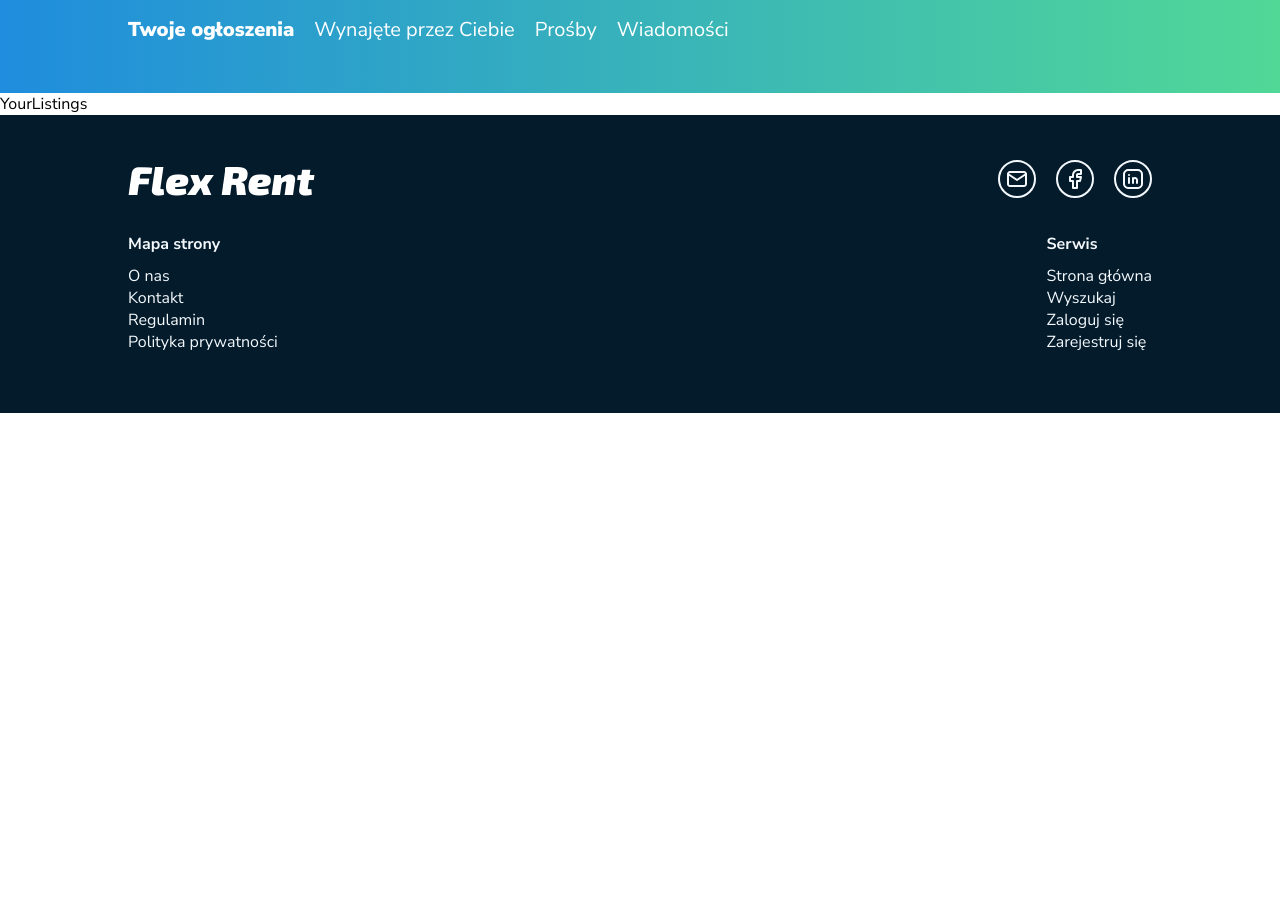
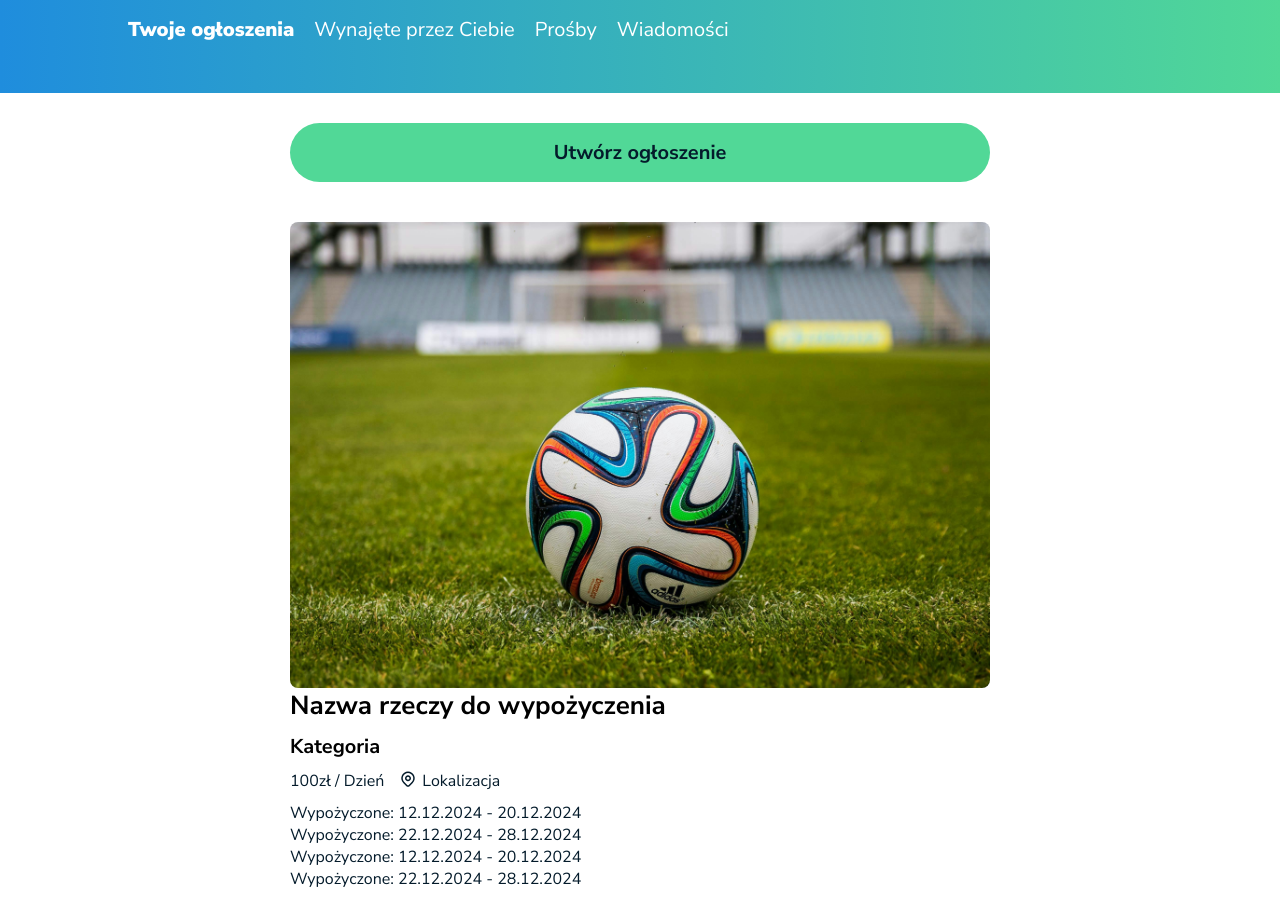
Before and after one commit to MatMarrrrr/Flex-Rent-Frontend, a React (Vite) app: page /dashboard in a window 1280 px wide. Shown: the part 180-1088 px from the top of the page. Before the commit the page ends 800 px from the top, so only its background shows below. Built offline with nearby package versions, Linux system fonts and the light colour scheme.

Commit message:
Added your rentals section and refactored button components

```diff
--- a/src/components/buttons/Button.tsx
+++ b/src/components/buttons/Button.tsx
@@ -1,27 +1,39 @@
 import React from "react";
 import styled from "styled-components";
 
-interface ButtonProps {
-  onClick?: () => void;
+export interface ButtonProps {
+  onClick: () => void;
   disabled?: boolean;
-  type: "button" | "submit" | "reset";
+  type?: "button" | "submit" | "reset";
   margin?: string;
+  fontSize?: string;
+  desktopMaxWidth?: string;
+  mobileMaxWidth?: string;
+  mobileStart?: number;
   children: React.ReactNode;
 }
 
 const Button: React.FC<ButtonProps> = ({
   onClick,
   disabled,
-  type,
+  type = "button",
   margin,
+  fontSize,
+  desktopMaxWidth,
+  mobileMaxWidth,
+  mobileStart,
   children,
 }) => {
   return (
     <StyledButton
       $margin={margin}
+      $fontSize={fontSize}
       onClick={onClick}
       type={type}
       disabled={disabled}
+      $desktopMaxWidth={desktopMaxWidth}
+      $mobileMaxWidth={mobileMaxWidth}
+      $mobileStart={mobileStart}
     >
       {children}
     </StyledButton>
@@ -30,13 +42,20 @@ const Button: React.FC<ButtonProps> = ({
 
 export default Button;
 
-const StyledButton = styled.button<{ disabled?: boolean; $margin?: string }>`
+export const StyledButton = styled.button<{
+  disabled?: boolean;
+  $margin?: string;
+  $fontSize?: string;
+  $desktopMaxWidth?: string;
+  $mobileMaxWidth?: string;
+  $mobileStart?: number;
+}>`
   border: 2px solid var(--dark);
   border-radius: 50px;
   background-color: var(--white);
-  max-width: 400px;
+  max-width: ${({ $desktopMaxWidth }) => $desktopMaxWidth || "none"};
   width: 100%;
-  font-size: 18px;
+  font-size: ${({ $fontSize }) => $fontSize || "18px"};
   font-weight: bold;
   opacity: ${({ disabled }) => (disabled ? "0.5" : "1")};
   margin: ${({ $margin }) => $margin || "0"};
@@ -52,4 +71,16 @@ const StyledButton = styled.button<{ disabled?: boolean; $margin?: string }>`
   &:disabled {
     opacity: 0.7;
   }
+
+  &:disabled:hover {
+    transform: none;
+  }
+
+  ${({ $mobileStart, $mobileMaxWidth }) =>
+    $mobileStart &&
+    `
+    @media (max-width: ${$mobileStart}px) {
+      max-width: ${$mobileMaxWidth || "none"};
+    }
+  `}
 `;
--- a/src/components/buttons/PrimaryButton.tsx
+++ b/src/components/buttons/PrimaryButton.tsx
@@ -1,66 +1,38 @@
 import React from "react";
 import styled from "styled-components";
-
-interface ButtonProps {
-  onClick?: () => void;
-  disabled?: boolean;
-  type: "button" | "submit" | "reset";
-  margin?: string;
-  maxWidth?: string;
-  children: React.ReactNode;
-}
+import { StyledButton } from "./Button";
+import type { ButtonProps } from "./Button";
 
 const PrimaryButton: React.FC<ButtonProps> = ({
   onClick,
   disabled,
-  type,
+  type = "button",
   margin,
-  maxWidth,
+  fontSize,
+  desktopMaxWidth,
+  mobileMaxWidth,
+  mobileStart,
   children,
 }) => {
   return (
-    <StyledButton
+    <StyledPrimaryButton
       $margin={margin}
+      $fontSize={fontSize}
       onClick={onClick}
       type={type}
       disabled={disabled}
-      $maxWidth={maxWidth}
+      $desktopMaxWidth={desktopMaxWidth}
+      $mobileMaxWidth={mobileMaxWidth}
+      $mobileStart={mobileStart}
     >
       {children}
-    </StyledButton>
+    </StyledPrimaryButton>
   );
 };
 
 export default PrimaryButton;
 
-const StyledButton = styled.button<{
-  disabled?: boolean;
-  $margin?: string;
-  $maxWidth?: string;
-}>`
+const StyledPrimaryButton = styled(StyledButton)`
   border: none;
-  border-radius: 50px;
   background-color: var(--primary);
-  max-width: 400px;
-  opacity: ${({ disabled }) => (disabled ? "0.5" : "1")};
-  width: 100%;
-  font-size: 18px;
-  font-weight: bold;
-  color: var(--dark);
-  padding: 16px 0px;
-  margin: ${({ $margin }) => $margin || "0"};
-  cursor: pointer;
-  transition: transform 0.3s ease;
-
-  &:hover {
-    transform: scale(1.03);
-  }
-
-  &:disabled:hover {
-    transform: none;
-  }
-
-  @media (max-width: 1230px) {
-    max-width: ${({ $maxWidth }) => ($maxWidth ? $maxWidth : "none")};
-  }
 `;
--- /dev/null
+++ b/src/components/elements/ListingItem.tsx
@@ -0,0 +1,136 @@
+import styled from "styled-components";
+import localizationIcon from "../../assets/icons/localization.svg";
+import Button from "../buttons/Button";
+
+interface ListingItemProps {
+  id: number;
+  image: string;
+  name: string;
+  price: string;
+  localization: string;
+  rentedPeriods: { from: string; to: string }[];
+  onEditClick: (id: number) => void;
+}
+
+const ListingItem: React.FC<ListingItemProps> = ({
+  id,
+  image,
+  name,
+  price,
+  localization,
+  rentedPeriods,
+  onEditClick,
+}) => {
+  return (
+    <Container>
+      <Image src={image} />
+      <Wrapper>
+        <Name>{name}</Name>
+        <Category>Kategoria</Category>
+        <ItemDetailsContainer>
+          <ItemDetailText>{price}zł / Dzień</ItemDetailText>
+          <ItemLocalizationContainer>
+            <ItemLocalizationIcon src={localizationIcon} />
+            <ItemDetailText>{localization}</ItemDetailText>
+          </ItemLocalizationContainer>
+        </ItemDetailsContainer>
+        {rentedPeriods.map((period, index) => (
+          <ItemDetailText key={index}>
+            Wypożyczone: {period.from} - {period.to}
+          </ItemDetailText>
+        ))}
+        <Button
+          desktopMaxWidth="500px"
+          mobileStart={1320}
+          mobileMaxWidth="700px"
+          margin="20px 0px 0px 0px"
+          onClick={() => onEditClick(id)}
+        >
+          Edytuj ogłoszenie
+        </Button>
+      </Wrapper>
+    </Container>
+  );
+};
+
+export default ListingItem;
+
+const Container = styled.div`
+  display: grid;
+  grid-template-columns: repeat(2, 1fr);
+  max-width: 1250px;
+  column-gap: 70px;
+
+  @media (max-width: 1320px) {
+    grid-template-columns: repeat(1, 1fr);
+    max-width: none;
+    place-items: center;
+  }
+`;
+
+const Image = styled.img`
+  width: 600px;
+  border-radius: 8px;
+
+  @media (max-width: 1320px) {
+    width: 100%;
+    max-width: 700px;
+  }
+`;
+
+const Wrapper = styled.div`
+  display: flex;
+  flex-direction: column;
+  min-width: 600px;
+
+  @media (max-width: 1320px) {
+    width: 100%;
+    max-width: 700px;
+  }
+`;
+
+const Name = styled.p`
+  font-size: 34px;
+  font-weight: bold;
+  margin-bottom: 10px;
+
+  @media (max-width: 1320px) {
+    font-size: 26px;
+  }
+`;
+
+const Category = styled.p`
+  font-size: 20px;
+  font-weight: bold;
+  margin-bottom: 10px;
+`;
+
+const ItemDetailsContainer = styled.div`
+  display: flex;
+  gap: 15px;
+  margin-bottom: 10px;
+
+  @media (max-width: 430px) {
+    flex-direction: column;
+    gap: 5px;
+  }
+`;
+
+const ItemDetailText = styled.p`
+  font-size: 16px;
+  color: var(--dark);
+
+  @media (max-width: 430px) {
+    font-size: 14px;
+  }
+`;
+
+const ItemLocalizationContainer = styled.div`
+  display: flex;
+  gap: 5px;
+`;
+
+const ItemLocalizationIcon = styled.img`
+  height: 18px;
+  width: 18px;
+`;
--- a/src/pages/DashboardPage.tsx
+++ b/src/pages/DashboardPage.tsx
@@ -1,10 +1,10 @@
 import styled from "styled-components";
 import DashboardNavigation from "../components/ui/DashboardNavigation";
 import { Route, Routes } from "react-router";
-import Messages from "../sections/Messages";
-import YourRentals from "../sections/YourRentals";
-import YourListings from "../sections/YourListings";
-import Requests from "../sections/Requests";
+import MessagesSection from "../sections/MessagesSection";
+import YourRentalsSection from "../sections/YourRentalsSection";
+import YourListingsSection from "../sections/YourListingsSection";
+import RequestsSection from "../sections/RequestsSection";
 
 export default function DashboardPage() {
   return (
@@ -12,12 +12,12 @@ export default function DashboardPage() {
       <DashboardNavigation />
       <Content>
         <Routes>
-          <Route path="your-listings" element={<YourListings />} />
-          <Route path="your-rentals" element={<YourRentals />} />
-          <Route path="requests" element={<Requests />} />
-          <Route path="messages" element={<Messages />} />
+          <Route path="your-listings" element={<YourListingsSection />} />
+          <Route path="your-rentals" element={<YourRentalsSection />} />
+          <Route path="requests" element={<RequestsSection />} />
+          <Route path="messages" element={<MessagesSection />} />
 
-          <Route path="*" element={<YourListings />} />
+          <Route path="*" element={<YourListingsSection />} />
         </Routes>
       </Content>
     </>
--- a/src/pages/ItemPage.tsx
+++ b/src/pages/ItemPage.tsx
@@ -105,7 +105,9 @@ export default function ItemPage() {
                   onClick={handleRentClick}
                   disabled={startDateTimestamp === 0}
                   margin="10px 0px 20px 0px"
-                  maxWidth="600px"
+                  desktopMaxWidth="400px"
+                  mobileStart={1230}
+                  mobileMaxWidth="600px"
                 >
                   Wyślij prośbę o wynajem
                 </PrimaryButton>
@@ -114,7 +116,9 @@ export default function ItemPage() {
                   type="button"
                   onClick={handleRegisterRedirect}
                   margin="20px 0px 20px 0px"
-                  maxWidth="600px"
+                  desktopMaxWidth="400px"
+                  mobileStart={1230}
+                  mobileMaxWidth="600px"
                 >
                   Zarejestruj się
                 </PrimaryButton>
--- a/src/sections/YourListings.tsx
+++ /dev/null
@@ -1,7 +0,0 @@
-const YourListings = () => {
-  return (
-    <div>YourListings</div>
-  )
-}
-
-export default YourListings;
--- /dev/null
+++ b/src/sections/YourListingsSection.tsx
@@ -0,0 +1,87 @@
+import styled from "styled-components";
+import PrimaryButton from "../components/buttons/PrimaryButton";
+import ListingItem from "../components/elements/ListingItem";
+import test_item from "../assets/test_item.jpg";
+
+const YourListings = () => {
+  const handleAddClick = () => {};
+  const handleEditClick = (id: number) => {
+    console.log(id);
+  };
+
+  return (
+    <Container>
+      <PrimaryButton
+        fontSize="20px"
+        desktopMaxWidth="600px"
+        mobileStart={1320}
+        mobileMaxWidth="700px"
+        onClick={handleAddClick}
+      >
+        Utwórz ogłoszenie
+      </PrimaryButton>
+      <ListingItem
+        id={1}
+        image={test_item}
+        name="Nazwa rzeczy do wypożyczenia"
+        price="100"
+        localization="Lokalizacja"
+        rentedPeriods={[
+          { from: "12.12.2024", to: "20.12.2024" },
+          { from: "22.12.2024", to: "28.12.2024" },
+          { from: "12.12.2024", to: "20.12.2024" },
+          { from: "22.12.2024", to: "28.12.2024" },
+        ]}
+        onEditClick={() => {
+          handleEditClick(1);
+        }}
+      />
+      <ListingItem
+        id={2}
+        image={test_item}
+        name="Nazwa rzeczy do wypożyczenia"
+        price="100"
+        localization="Lokalizacja"
+        rentedPeriods={[
+          { from: "12.12.2024", to: "20.12.2024" },
+          { from: "22.12.2024", to: "28.12.2024" },
+          { from: "12.12.2024", to: "20.12.2024" },
+          { from: "22.12.2024", to: "28.12.2024" },
+        ]}
+        onEditClick={() => {
+          handleEditClick(1);
+        }}
+      />
+      <ListingItem
+        id={3}
+        image={test_item}
+        name="Nazwa rzeczy do wypożyczenia"
+        price="100"
+        localization="Lokalizacja"
+        rentedPeriods={[
+          { from: "12.12.2024", to: "20.12.2024" },
+          { from: "22.12.2024", to: "28.12.2024" },
+          { from: "12.12.2024", to: "20.12.2024" },
+          { from: "22.12.2024", to: "28.12.2024" },
+        ]}
+        onEditClick={() => {
+          handleEditClick(1);
+        }}
+      />
+    </Container>
+  );
+};
+
+export default YourListings;
+
+const Container = styled.div`
+  padding: 30px 10% 60px 10%;
+  display: flex;
+  flex-direction: column;
+  gap: 40px;
+  min-height: calc(100vh - 494px);
+
+  @media (max-width: 1320px) {
+    align-items: center;
+  }
+`;
```
Also changed, not shown: src/sections/MessagesSection.tsx (renamed from src/sections/Messages.tsx), src/sections/RequestsSection.tsx (renamed from src/sections/Requests.tsx), src/sections/YourRentalsSection.tsx (renamed from src/sections/YourRentals.tsx).
